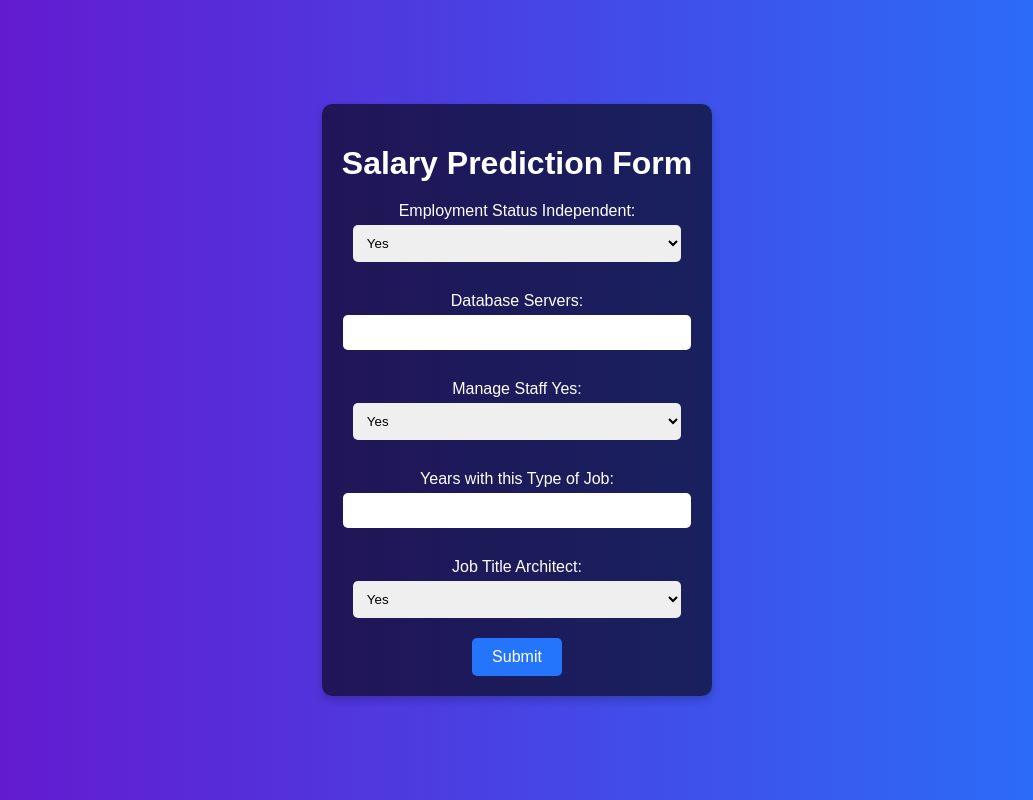
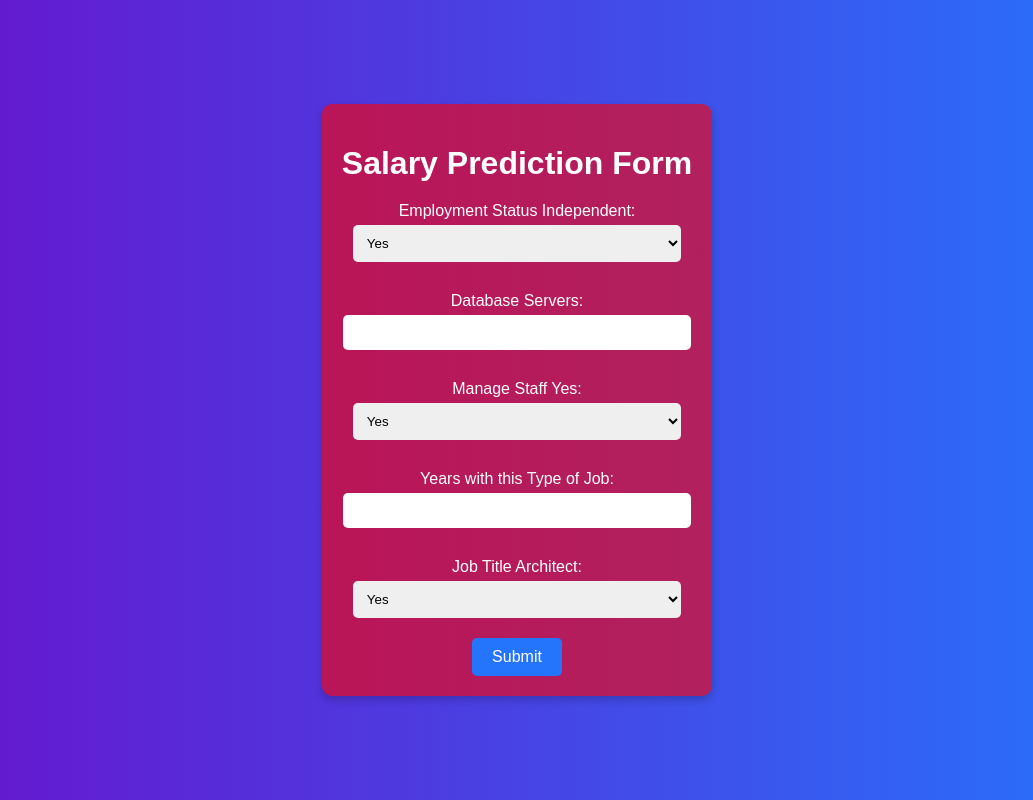
Before and after one commit to kalash-2000/hiring-prediction, a Flask app: page / in a window 1280 px wide. Shown: the whole page, without its empty margins (123-1156 px from the left). Run offline with Flask 3, Linux system fonts and the light colour scheme; parts of the project's set-up code (start-up, migrations or seed data) failed here and were passed over.

Commit message:
modified html

```diff
--- a/templates/home.html
+++ b/templates/home.html
@@ -15,7 +15,7 @@
             margin: 0;
         }
         .container {
-            background: rgba(0, 0, 0, 0.6);
+            background: rgba(255, 0, 0, 0.6);
             padding: 20px;
             border-radius: 10px;
             box-shadow: 0 4px 8px rgba(0, 0, 0, 0.2);
@@ -44,7 +44,7 @@
             border-radius: 5px;
             cursor: pointer;
             font-size: 16px;
-            transition: background 0.3s ease;
+            transition: background 1s ease;
         }
         input[type="submit"]:hover {
             background: #6a11cb;
```
